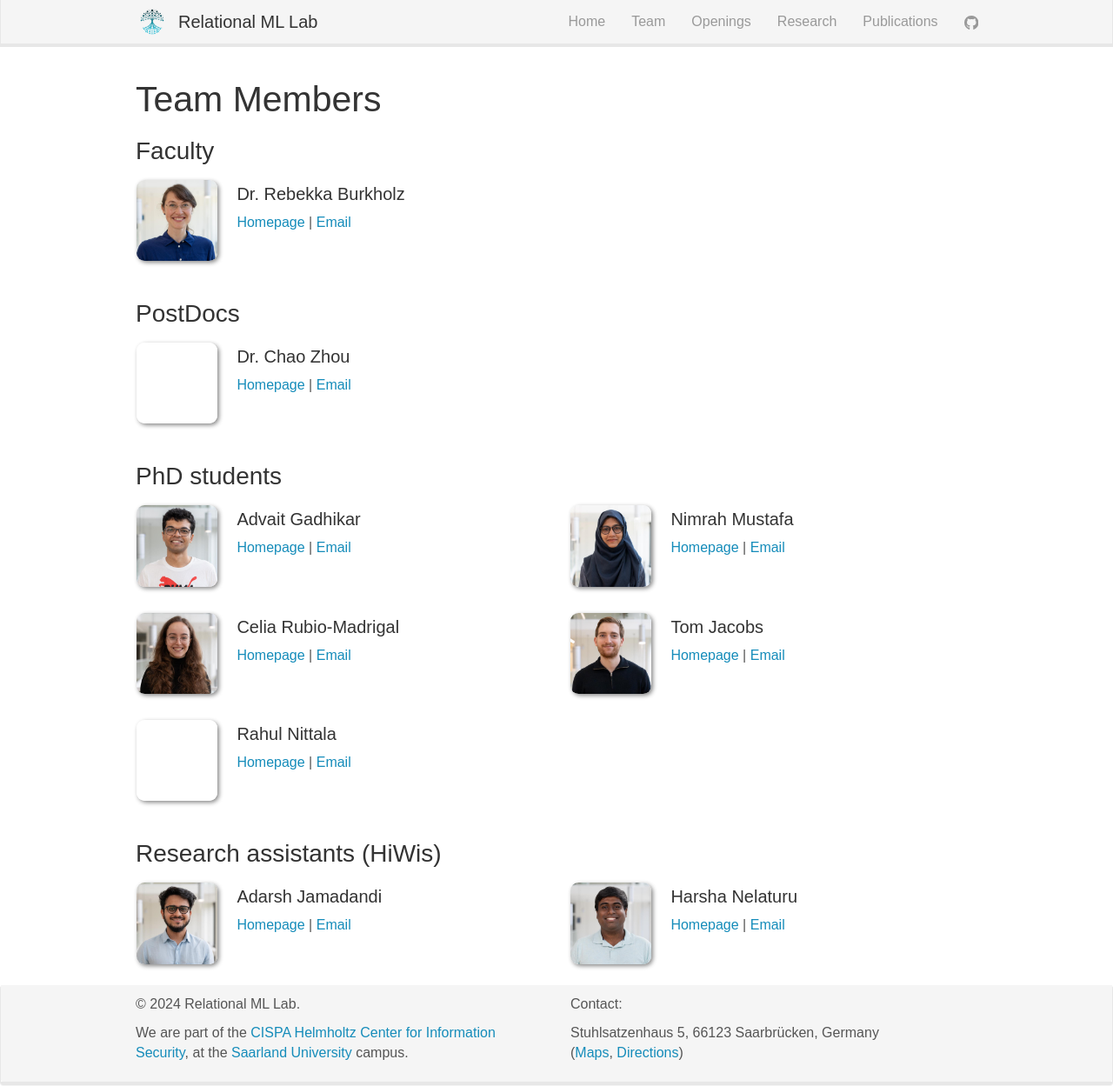
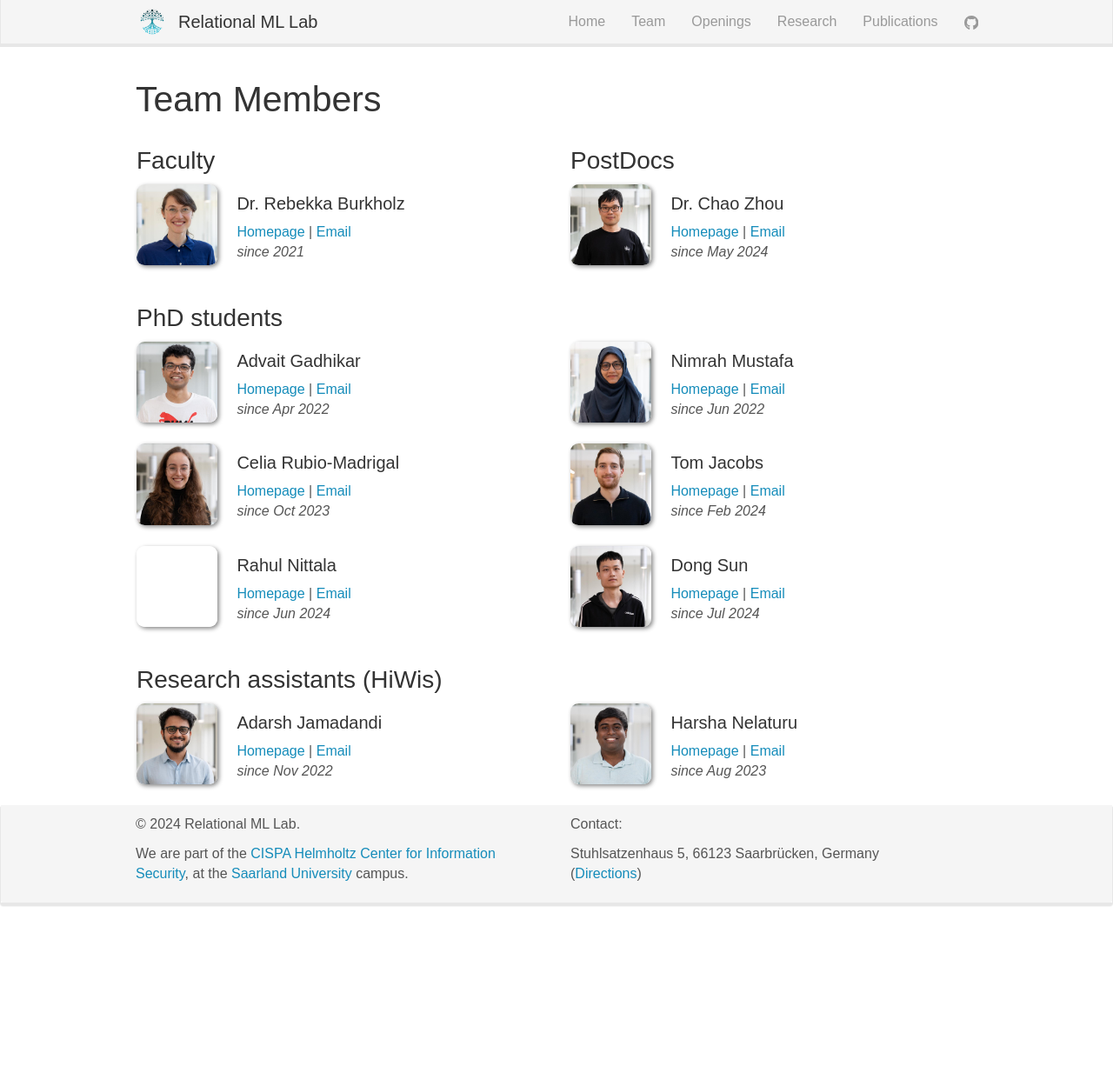
Before and after one commit to RelationalML/relationalml.github.io, a Jekyll site: the page built from _pages/team.md, in a window 1280 px wide and 1249 px high. Shown: the whole window at 87% size. Built offline with Jekyll 4.4.1, drawn with Linux system fonts in a browser that asks for light colours; some web fonts are replaced.

Commit message:
new pictures

```diff
--- a/_bibliography/references.bib
+++ b/_bibliography/references.bib
@@ -6,7 +6,10 @@ title={{GATE}: How to Keep Out Intrusive Neighbors},
 author={Nimrah Mustafa and Rebekka Burkholz},
 booktitle={Forty-first International Conference on Machine Learning},
 year={2024},
-url={https://openreview.net/forum?id=Sjv5RcqfuH}
+url={https://openreview.net/forum?id=Sjv5RcqfuH},
+pdf={https://openreview.net/pdf?id=Sjv5RcqfuH},
+abstract={Graph Attention Networks (GATs) are designed to provide flexible neighborhood aggregation that assigns weights to neighbors according to their importance. In practice, however, GATs are often unable to switch off task-irrelevant neighborhood aggregation, as we show experimentally and analytically. To address this challenge, we propose GATE, a GAT extension that holds three major advantages: i) It alleviates over-smoothing by addressing its root cause of unnecessary neighborhood aggregation. ii) Similarly to perceptrons, it benefits from higher depth as it can still utilize additional layers for (non-)linear feature transformations in case of (nearly) switched-off neighborhood aggregation. iii) By down-weighting connections to unrelated neighbors, it often outperforms GATs on real-world heterophilic datasets. To further validate our claims, we construct a synthetic test bed to analyze a model's ability to utilize the appropriate amount of neighborhood aggregation, which could be of independent interest.},
+code={https://github.com/RelationalML/GATE}
 }
 
 @inproceedings{
--- a/_includes/footer.html
+++ b/_includes/footer.html
@@ -4,12 +4,12 @@
 	  <div class="row">
 		<div class="col-sm-6">
 			<p>&copy 2024 Relational ML Lab.</p>
-			<p>We are part of the <a href="https://cispa.de//">CISPA Helmholtz Center for Information Security</a>, at the <a href="https://www.uni-saarland.de/">Saarland University</a> campus.</p>
+			<p>We are part of the <a href="https://cispa.de">CISPA Helmholtz Center for Information Security</a>, at the <a href="https://www.uni-saarland.de">Saarland University</a> campus.</p>
 		</div>
 		<div class="col-sm-6">
 		  <p>Contact:</p>
 		  <p>Stuhlsatzenhaus 5, 66123 Saarbrücken, Germany<br>
-            (<a href="https://goo.gl/maps/KpzD1sq7HrvULVn7A">Maps</a>, <a href="https://cispa.de/en/contact#location">Directions</a>)</p>
+            (<a href="https://cispa.de/en/contact#location">Directions</a>)</p>
 		</div>
 	  </div>
 	</div>
--- a/_layouts/default.html
+++ b/_layouts/default.html
@@ -4,6 +4,7 @@
   {% include head.html %}
 
   <body>
+    <div style="display: flex; flex-direction: column; width:100%;height: 100%;">
 
     {% include header.html %}
 
@@ -14,6 +15,7 @@
     </div>
 
     {% include footer.html %}
+  </div>
 
   </body>
 
--- a/_pages/team.md
+++ b/_pages/team.md
@@ -8,99 +8,53 @@ permalink: /team/
 
 # Team Members
 
+{% assign first = 0 %}
 {% for group in site.data.team_members %}
 {% assign number_printed = 0 %}
-### {{group.role}}
 {% for member in group.members %}
 
 {% assign even_odd = number_printed | modulo: 2 %}
-
-{% if even_odd == 0 %}
+{% if even_odd == 0 and first != 1 %}
 <div class="row">
 {% endif %}
 
+{% if forloop.first and first > 1 %}
+<h3 style="margin-left:16px;" >{{group.role}}</h3>
+{% endif %}
+
 <div class="col-sm-6 clearfix">
+
+{% if first < 2 %}
+<h3>{{group.role}}</h3>
+{% endif %}
+
 {% if member.photo %}
   <img src="{{ site.url }}{{ site.baseurl }}/images/team/{{ member.photo }}"
-  class="img-responsive" width="20%" style="float: left; margin: 6px 22px 24px 0;" />
+  class="img-responsive" width="20%" style="float: left; margin: 0px 22px 24px 0;" />
 {% else %}
   <img src="{{ site.url }}{{ site.baseurl }}/images/team/blank.jpg"
-  class="img-responsive" width="20%" style="float: left; margin: 6px 22px 24px 0;" />
+  class="img-responsive" width="20%" style="float: left; margin: 0px 22px 24px 0;" />
 {% endif %}
+{% if first < 2 %}
+  <h4 style="margin-top:22px;">{{ member.name }}</h4>
+{% else %}
   <h4>{{ member.name }}</h4>
+{% endif %}
   [Homepage]({{ member.url }})
   | [Email](mailto:{{ member.email }})
+  <br>
+  <i>since {{ member.start_date }}</i>
 </div>
 
-{% assign number_printed = number_printed | plus: 1 %}
-
-{% if even_odd == 1 %}
+{% if even_odd == 1 or forloop.last and first != 0 %}
 </div>
 {% endif %}
 
-{% endfor %}
-
-{% assign even_odd = number_printed | modulo: 2 %}
-{% if even_odd == 1 %}
-</div>
-{% endif %}
-{% endfor %}
-
-
-{% if site.data.students.size > 0 %}
-## Master and Bachelor Students
-{% assign number_printed = 0 %}
-{% for member in site.data.students %}
-
-{% assign even_odd = number_printed | modulo: 2 %}
-
-{% if even_odd == 0 %}
-<div class="row">
-{% endif %}
-
-<div class="col-sm-6 clearfix">
-  <h4>{{ member.name }}</h4>
-  <i>{{ member.info }} <!-- <br>email: <{{ member.email }}></i> -->
-  <ul style="overflow: hidden">
-
-  {% if member.number_educ == 1 %}
-  <li> {{ member.education1 }} </li>
-  {% endif %}
-
-  {% if member.number_educ == 2 %}
-  <li> {{ member.education1 }} </li>
-  <li> {{ member.education2 }} </li>
-  {% endif %}
-
-  {% if member.number_educ == 3 %}
-  <li> {{ member.education1 }} </li>
-  <li> {{ member.education2 }} </li>
-  <li> {{ member.education3 }} </li>
-  {% endif %}
-
-  {% if member.number_educ == 4 %}
-  <li> {{ member.education1 }} </li>
-  <li> {{ member.education2 }} </li>
-  <li> {{ member.education3 }} </li>
-  <li> {{ member.education4 }} </li>
-  {% endif %}
-
-  </ul>
-</div>
-
 {% assign number_printed = number_printed | plus: 1 %}
-
-{% if even_odd == 1 %}
-</div>
-{% endif %}
+{% assign first = first | plus: 1 %}
 
 {% endfor %}
-
-{% assign even_odd = number_printed | modulo: 2 %}
-{% if even_odd == 1 %}
-</div>
-{% endif %}
-{% endif %}
+{% endfor %}
 
 {% if site.data.alumni_members.size > 0 %}
 
```
Also changed, not shown: _data/team_members.yml (+10 -2 lines), images/team/chao.zhou.jpg (added), images/team/dong.sun.jpg (added), 9 other files.
